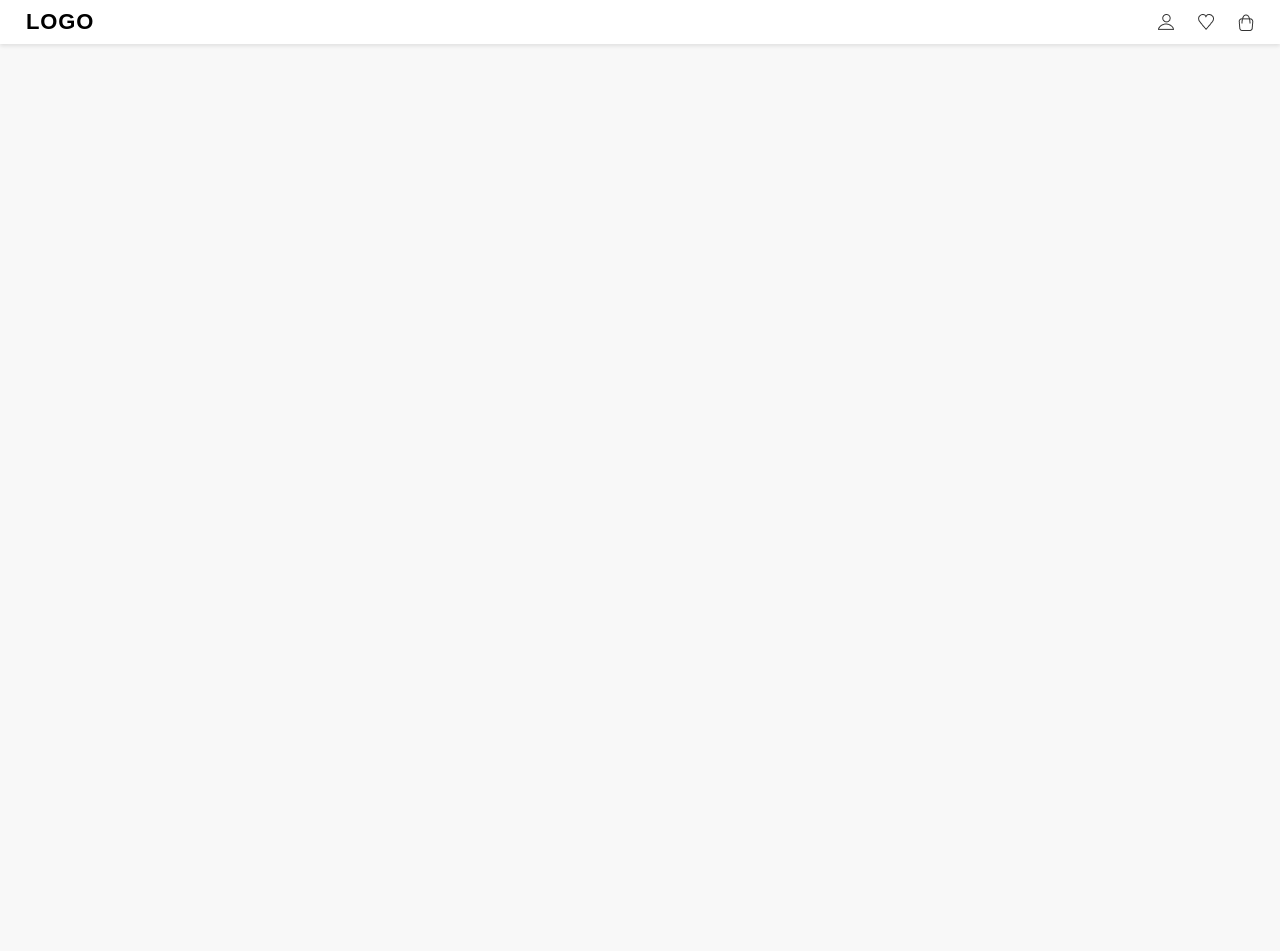
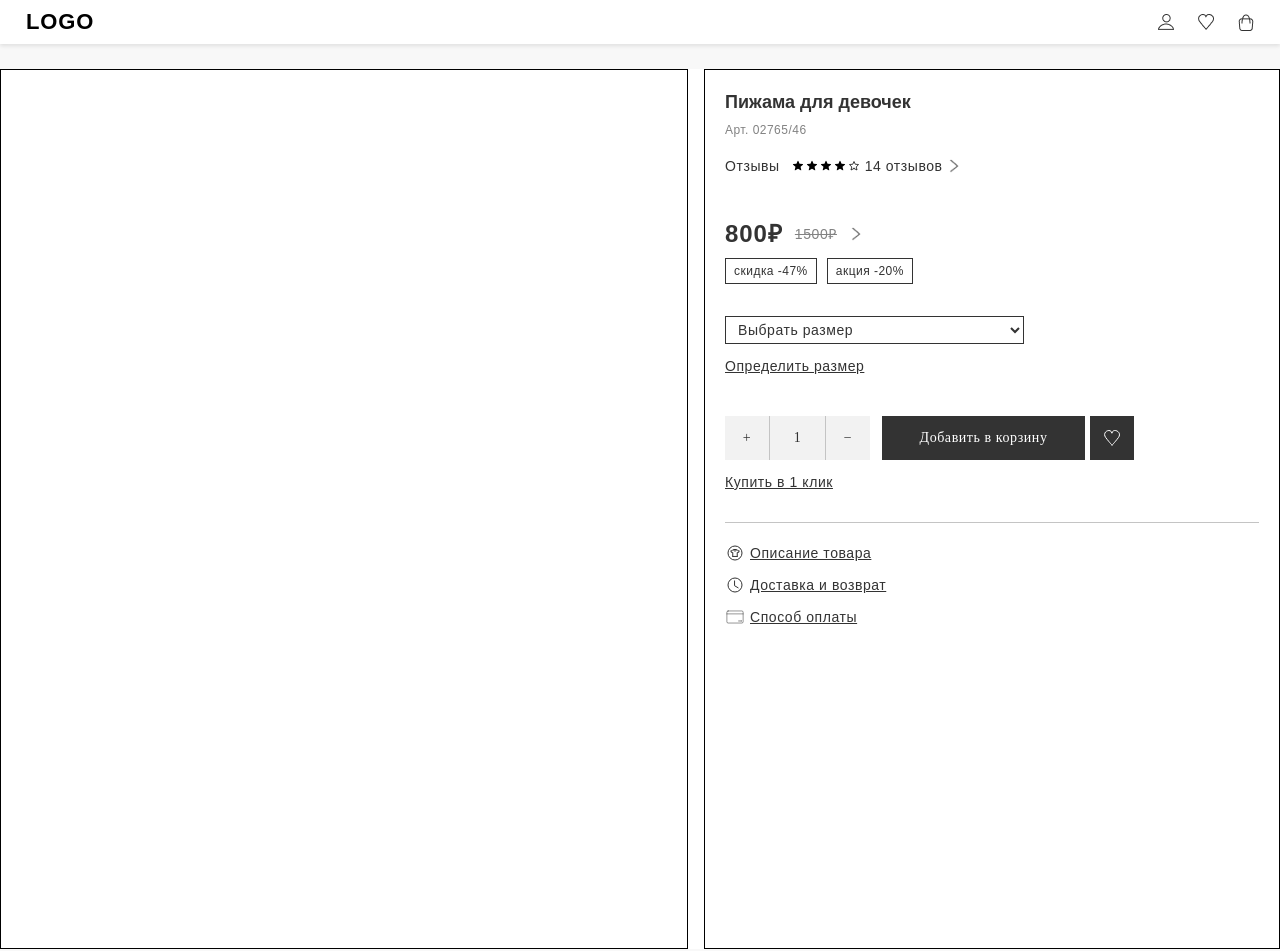
Before and after one commit to Dimalogin/test-project-keyClient, a plain HTML site: page keyclient/index.html in a window 1280 px wide. Before the commit the page ends 800 px from the top, so only its background shows below. Drawn offline with Linux system fonts and the light colour scheme.

Commit message:
feat: add info product card

```diff
--- a/keyclient/index.html
+++ b/keyclient/index.html
@@ -83,15 +83,152 @@
         </div>
       </header>
       <main class="page">
-        <div class="page__card-product">
+        <div class="page__card-product card-product">
           <div class="card-product__container container">
             <div class="card-product__body">
-              <div class="card-product__column"></div>
-              <div class="card-product__column"></div>
+              <div class="card-product__slider slider">
+                <div class="slider__slides slides">
+                  <div class="slides__slide slide"></div>
+                </div>
+                <div class="slider__side-pictures side-pictures">
+                  <div class="side-pictures__body">
+                    <div class="side-pictures__row"></div>
+                  </div>
+                </div>
+              </div>
+
+              <div class="card-product__info-product info-product">
+                <div class="info-product__body">
+                  <div class="info-product__title">Пижама для девочек</div>
+                  <div class="info-product__vendor-code">Арт. 02765/46</div>
+
+                  <div class="info-product__reviews reviews">
+                    <div class="reviews__text">Отзывы</div>
+
+                    <div class="reviews__rating rating">
+                      <span class="rating__star">
+                        <img
+                          class="rating__icon"
+                          src="./images/product-card/star.svg"
+                          alt="star-icon"
+                        />
+                      </span>
+                      <span class="rating__star">
+                        <img
+                          class="rating__icon"
+                          src="./images/product-card/star.svg"
+                          alt="star-icon"
+                        />
+                      </span>
+                      <span class="rating__star">
+                        <img
+                          class="rating__icon"
+                          src="./images/product-card/star.svg"
+                          alt="star-icon"
+                        />
+                      </span>
+                      <span class="rating__star">
+                        <img
+                          class="rating__icon"
+                          src="./images/product-card/star.svg"
+                          alt="star-icon"
+                        />
+                      </span>
+                      <span class="rating__star">
+                        <img
+                          class="rating__icon"
+                          src="./images/product-card/star-empty.svg"
+                          alt="star-icon"
+                        />
+                      </span>
+                    </div>
+
+                    <div class="reviews__number">14 отзывов</div>
+                  </div>
+
+                  <div class="info-product__price price">
+                    <div class="price__current-price">800&#8381;</div>
+                    <div class="price__past-price">1500&#8381;</div>
+                  </div>
+                  <div class="info-product__discounts discounts">
+                    <div class="discounts__discount">скидка -47&#37;</div>
+                    <div class="discounts__promotion">акция -20&#37;</div>
+                  </div>
+
+                  <select class="info-product__select-size">
+                    <option>Выбрать размер</option>
+                  </select>
+
+                  <div class="info-product__determine-size determine-size">
+                    <a class="determine-size__link" href=""
+                      >Определить размер</a
+                    >
+                  </div>
+
+                  <div class="info-product__basket basket">
+                    <div class="basket__number-goods number-goods">
+                      <button class="number-goods__plus-btn">&#43;</button>
+                      <div class="number-goods__number">1</div>
+                      <button class="number-goods__minus-btn">&#8722;</button>
+                    </div>
+                    <div class="basket__add-basket add-basket">
+                      <button class="add-basket__add-btn">
+                        Добавить в корзину
+                      </button>
+                    </div>
+                    <div class="basket__like-product like-product">
+                      <button class="like-product__like-btn">
+                        <img
+                          class="like-product__like-icon"
+                          src="./images/product-card/favorite.svg"
+                          alt="like-icon"
+                        />
+                      </button>
+                    </div>
+                  </div>
+
+                  <div class="info-product__buy-one-click">
+                    <a class="buy-one-click__link" href="">Купить в 1 клик</a>
+                  </div>
+
+                  <hr class="info-product__line" size="3px" color="#c4c4c4" />
+
+                  <div class="info-product__info info">
+                    <ul class="info__list">
+                      <li class="info__item">
+                        <img
+                          class="info__icon"
+                          src="./images/product-card/Closes.svg"
+                          alt="info__icon"
+                        />
+                        <a class="info__link" href="">Описание товара</a>
+                      </li>
+                      <li class="info__item">
+                        <img
+                          class="info__icon"
+                          src="./images/product-card/clock.svg"
+                          alt="info__icon"
+                        />
+                        <a class="info__link" href="">Доставка и возврат</a>
+                      </li>
+                      <li class="info__item">
+                        <img
+                          class="info__icon"
+                          src="./images/product-card/card.svg"
+                          alt="info__icon"
+                        />
+                        <a class="info__link" href="">Способ оплаты</a>
+                      </li>
+                    </ul>
+                  </div>
+                </div>
+              </div>
             </div>
           </div>
         </div>
       </main>
+
+      <footer class="footer"></footer>
     </div>
 
     <script src="./index.js" type="module"></script>
--- a/keyclient/style.css
+++ b/keyclient/style.css
@@ -1,4 +1,5 @@
 @import url(./styles/header.css);
+@import url(./styles/page-card-product.css);
 
 * {
   padding: 0;
--- /dev/null
+++ b/keyclient/styles/page-card-product.css
@@ -0,0 +1,368 @@
+.card-product {
+  padding: 25px 0px 80px 0px;
+}
+
+.card-product__body {
+  background-color: #fff;
+  padding: 0px 0px 0px 0px;
+  max-width: 1385px;
+  margin: 0px auto;
+  display: flex;
+  flex-flow: row wrap;
+  justify-content: space-between;
+}
+
+/*Slider*/
+
+.card-product__slider {
+  position: relative;
+  border: 1px solid black;
+}
+
+.slider__slides {
+  min-width: 686px;
+  min-height: 878px;
+  position: relative;
+}
+
+/*Product Info*/
+
+.card-product__info-product {
+  flex: 1 1 auto;
+  border: 1px solid black;
+  margin: 0px 0px 0px 16px;
+}
+
+.info-product__body {
+  padding: 20px;
+}
+
+.info-product__title {
+  color: #333;
+  font-size: 18px;
+  font-family: Open, sans-serif;
+  font-style: normal;
+  font-weight: 600;
+  line-height: 24px;
+  margin: 0px 0px 8px 0px;
+}
+
+.info-product__vendor-code {
+  color: #828282;
+  font-size: 12px;
+  font-family: Open, sans-serif;
+  font-style: normal;
+  font-weight: 400;
+  line-height: 16px;
+  letter-spacing: 0.48px;
+  margin: 0px 0px 18px 0px;
+}
+
+.info-product__reviews {
+  display: flex;
+  margin: 0px 0px 46px 0px;
+}
+
+.reviews__text {
+  color: #333;
+  font-size: 14px;
+  font-family: Open, sans-serif;
+  font-style: normal;
+  font-weight: 400;
+  line-height: 20px;
+  letter-spacing: 0.56px;
+  margin: 0px 12px 0px 0px;
+}
+
+.reviews__rating {
+  display: flex;
+  align-items: center;
+  margin: 0px 5px 0px 0px;
+}
+
+.rating__star:not(:last-child) {
+  margin: 0px 2px 0px 0px;
+}
+
+.rating__icon {
+  display: block;
+}
+
+.reviews__number {
+  color: #333;
+  font-size: 14px;
+  font-family: Open, sans-serif;
+  font-style: normal;
+  font-weight: 400;
+  line-height: 20px;
+  letter-spacing: 0.56px;
+  position: relative;
+}
+
+.reviews__number::before {
+  content: "";
+  position: absolute;
+  top: calc(50% - 7px);
+  right: -18px;
+  width: 14px;
+  height: 14px;
+  background-image: url("../images/product-card/arrow.png");
+  background-repeat: no-repeat;
+  background-size: 100% 100%;
+  background-position: 100% 100%;
+}
+
+.info-product__price {
+  display: flex;
+  flex-direction: row;
+  align-items: center;
+  margin: 0px 0px 12px 0px;
+}
+
+.price__current-price {
+  color: #333;
+  font-size: 24px;
+  font-family: Open, sans-serif;
+  font-style: normal;
+  font-weight: 700;
+  line-height: 24px;
+  letter-spacing: 0.96px;
+  text-transform: uppercase;
+  margin: 0px 12px 0px 0px;
+}
+
+.price__past-price {
+  color: #828282;
+  font-size: 14px;
+  font-family: Open, sans-serif;
+  font-style: normal;
+  font-weight: 400;
+  line-height: 20px;
+  letter-spacing: 0.56px;
+  text-decoration: line-through;
+  position: relative;
+}
+
+.price__past-price::before {
+  content: "";
+  position: absolute;
+  top: calc(50% - 7px);
+  right: -26px;
+  width: 14px;
+  height: 14px;
+  background-image: url("../images/product-card/arrow.png");
+  background-repeat: no-repeat;
+  background-size: 100% 100%;
+  background-position: 100% 100%;
+}
+
+.info-product__discounts {
+  display: flex;
+  align-items: center;
+  flex-direction: row;
+  margin: 0px 0px 32px 0px;
+}
+
+.discounts__discount {
+  color: #333;
+  font-size: 12px;
+  font-family: Open, sans-serif;
+  font-style: normal;
+  font-weight: 400;
+  line-height: 16px;
+  letter-spacing: 0.48px;
+  margin: 0px 10px 0px 0px;
+  border: 1px solid #333;
+  padding: 4px 8px;
+}
+
+.discounts__promotion {
+  color: #333;
+  font-size: 12px;
+  font-family: Open, sans-serif;
+  font-style: normal;
+  font-weight: 400;
+  line-height: 16px;
+  letter-spacing: 0.48px;
+  border: 1px solid #333;
+  padding: 4px 8px;
+}
+
+.info-product__select-size {
+  display: flex;
+  min-width: 299px;
+  min-height: 28px;
+  margin: 0px 0px 12px 0px;
+  padding: 0px 8px;
+  cursor: pointer;
+  color: #333;
+  font-size: 14px;
+  font-family: Open, sans-serif;
+  font-style: normal;
+  font-weight: 400;
+  line-height: 20px;
+  letter-spacing: 0.56px;
+  border: 1px solid #333;
+  background: transparent;
+}
+
+.info-product__determine-size {
+  margin: 0px 0px 40px 0px;
+}
+
+.determine-size__link {
+  color: #333;
+  font-size: 14px;
+  font-family: Open, sans-serif;
+  font-style: normal;
+  font-weight: 400;
+  line-height: 20px;
+  letter-spacing: 0.56px;
+  text-decoration-line: underline;
+}
+
+.info-product__basket {
+  display: flex;
+  margin: 0px 0px 12px 0px;
+}
+
+.basket__number-goods {
+  display: flex;
+  flex-direction: row;
+  align-items: center;
+  margin: 0px 12px 0px 0px;
+}
+
+.number-goods__plus-btn {
+  min-width: 44px;
+  min-height: 44px;
+  background: #f2f2f2;
+  text-align: center;
+  display: flex;
+  align-items: center;
+  justify-content: center;
+  color: #333;
+  font-size: 14px;
+  font-family: Open, "sans-serif";
+  font-style: normal;
+  font-weight: 400;
+  line-height: 20px;
+  letter-spacing: 0.56px;
+}
+
+.number-goods__number {
+  min-width: 57px;
+  min-height: 44px;
+  background: #f2f2f2;
+  border-right: 1px solid #c4c4c4;
+  border-left: 1px solid #c4c4c4;
+  text-align: center;
+  display: flex;
+  align-items: center;
+  justify-content: center;
+  color: #333;
+  font-size: 14px;
+  font-family: Open, "sans-serif";
+  font-style: normal;
+  font-weight: 400;
+  line-height: 20px;
+  letter-spacing: 0.56px;
+}
+
+.number-goods__minus-btn {
+  background: #f2f2f2;
+  min-width: 44px;
+  min-height: 44px;
+  text-align: center;
+  display: flex;
+  align-items: center;
+  justify-content: center;
+  color: #333;
+  font-size: 14px;
+  font-family: Open, "sans-serif";
+  font-style: normal;
+  font-weight: 400;
+  line-height: 20px;
+  letter-spacing: 0.56px;
+}
+
+.basket__add-basket {
+  margin: 0px 5px 0px 0px;
+}
+
+.add-basket__add-btn {
+  min-width: 203px;
+  min-height: 44px;
+  border: 1px solid #333;
+  background: #333;
+  color: #fff;
+  font-size: 14px;
+  font-family: Open, "sans-serif";
+  font-style: normal;
+  font-weight: 400;
+  line-height: 20px;
+  letter-spacing: 0.56px;
+  text-align: center;
+  display: flex;
+  align-items: center;
+  justify-content: center;
+}
+
+.like-product__like-btn {
+  min-width: 44px;
+  min-height: 44px;
+  background: #333;
+  text-align: center;
+  display: flex;
+  align-items: center;
+  justify-content: center;
+}
+
+.info-product__buy-one-click {
+  margin: 0px 0px 30px 0px;
+}
+
+.buy-one-click__link {
+  color: #333;
+  font-size: 14px;
+  font-family: Open, sans-serif;
+  font-style: normal;
+  font-weight: 400;
+  line-height: 20px;
+  letter-spacing: 0.56px;
+  text-decoration-line: underline;
+}
+
+.info-product__line {
+  margin: 0px 0px 20px 0px;
+}
+
+.info__list {
+  display: flex;
+  flex-direction: column;
+}
+.info__item {
+  display: flex;
+  align-items: center;
+}
+
+.info__item:not(:last-child) {
+  margin: 0px 0px 12px 0px;
+}
+
+.info__link {
+  display: inline-block;
+  color: #333;
+  font-size: 14px;
+  font-family: Open, sans-serif;
+  font-style: normal;
+  font-weight: 400;
+  line-height: 20px;
+  letter-spacing: 0.56px;
+  text-decoration-line: underline;
+  margin: 0px 0px 0px 5px;
+}
+
+.info__icon {
+  display: block;
+}
```
Also changed, not shown: keyclient/data/side-pictures.js (added, +22 -0 lines), keyclient/images/product-card/Closes.svg (added), keyclient/images/product-card/arrow.png (added), keyclient/images/product-card/card.svg (added), keyclient/images/product-card/clock.svg (added), keyclient/images/product-card/favorite.svg (added), keyclient/images/product-card/star-empty.svg (added), keyclient/images/product-card/star.svg (added).
